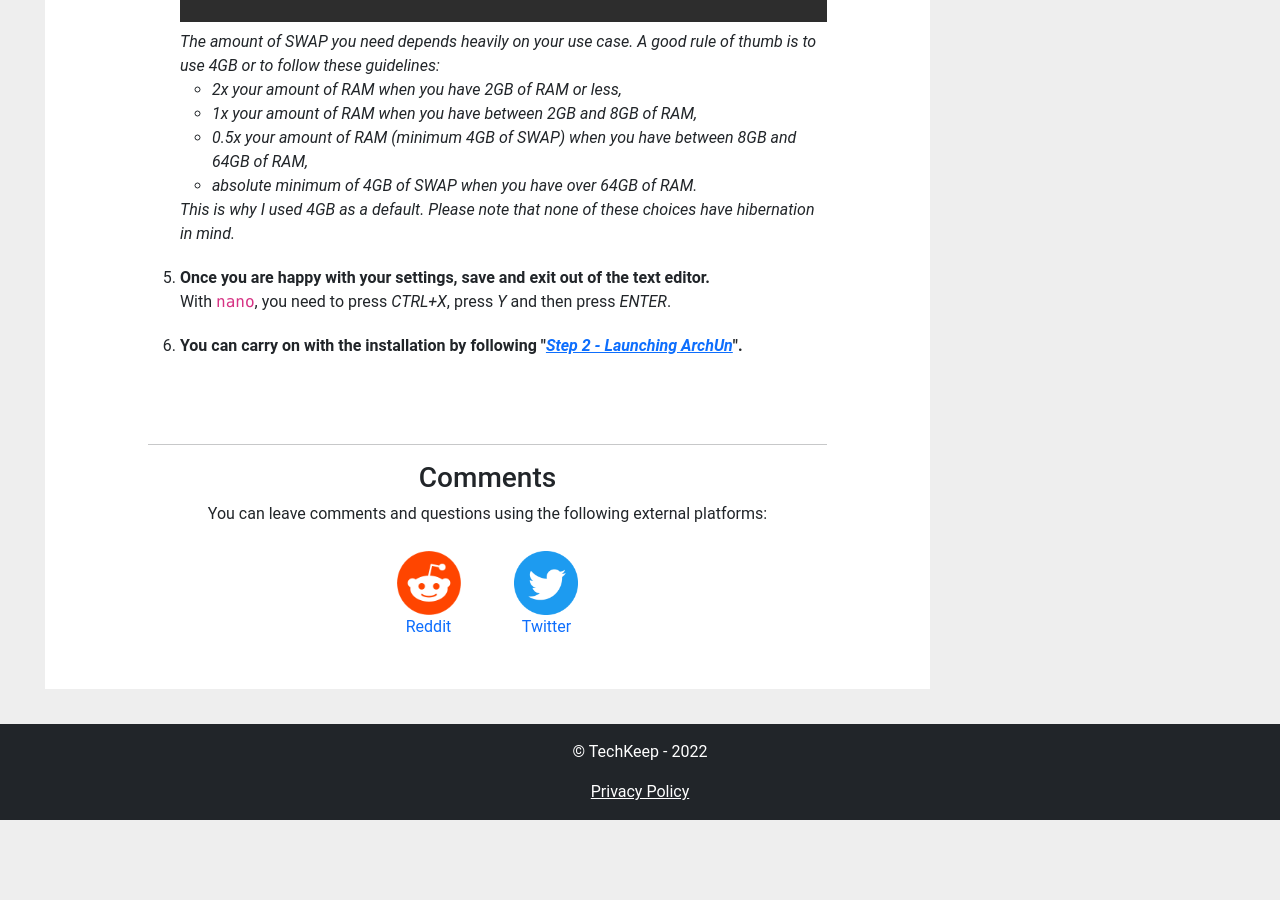
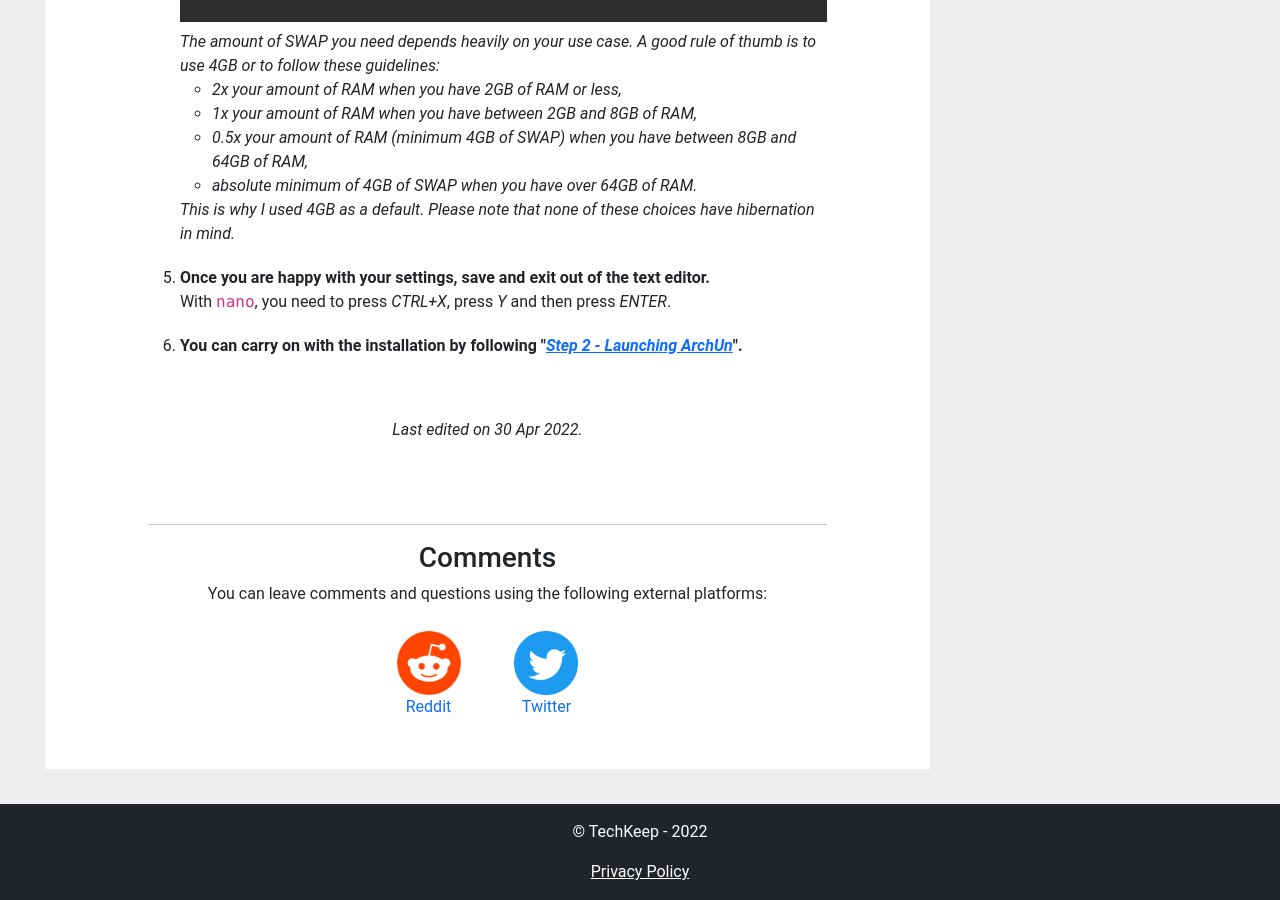
Before and after one commit to TechKeep/TechKeep.github.io, a Jekyll site: the page built from _posts/posts/2022-04-25-how-to-install-archlinux-in-seconds.markdown, in a window 1280 px wide and 900 px high, scrolled down 5842 px. Built offline with Jekyll 4.4.1, drawn with Linux system fonts in a browser that asks for light colours; nearby versions of some CDN libraries; before the commit the page ends 6662 px from its top, so only the background shows below that.

Commit message:
Update 2022-04-25-how-to-install-archlinux-in-seconds.markdown

```diff
--- a/_posts/posts/2022-04-25-how-to-install-archlinux-in-seconds.markdown
+++ b/_posts/posts/2022-04-25-how-to-install-archlinux-in-seconds.markdown
@@ -173,4 +173,8 @@ redditlink: https://www.reddit.com/r/TechKeep/comments/ucskt6/how_to_install_arc
 	<li><b>You can carry on with the installation by following "<em><a href="#step2LaunchingArchUn">Step 2 - Launching ArchUn</a></em>".</b></li>
 </ol>
 
+&nbsp;
+
+<p style="font-style:italic;text-align:center;">Last edited on 30 Apr 2022.</p>
+
 {% include comments-social.html %}
```
